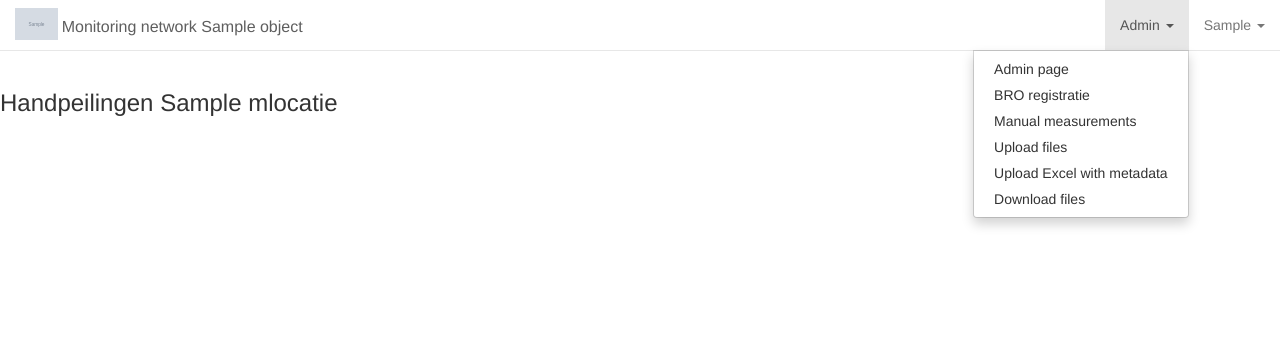
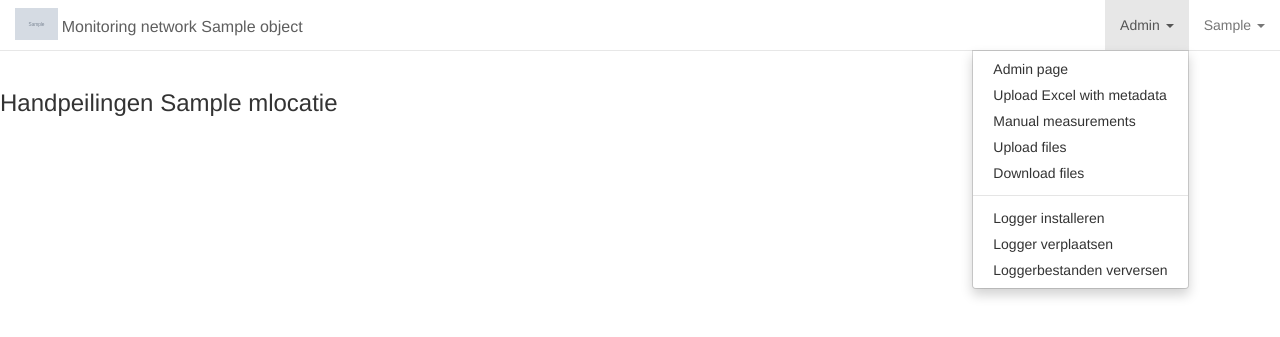
Before and after one commit to acaciawater/leiden, a Django app: template leiden/leiden/templates/meetnet/excel_datapoints.html in a window 1280 px wide, after a click on "Admin". Shown: the top 337 px of the page. Run offline with Django 4.2, Linux system fonts and the light colour scheme; a user stored in the database is signed in; tables that the repository leaves empty hold one stand-in row (values such as "Sample post"); the template is opened without the code that fills it: most values are stand-ins (such as "Sample title", 1, 10 or a date in 2020); grey boxes marked "Sample" are stand-in pictures; some libraries are stand-ins or nearby versions.

Commit message:
logger admin added to menu

```diff
--- a/leiden/leiden/settings.py
+++ b/leiden/leiden/settings.py
@@ -54,6 +54,7 @@ INSTALLED_APPS = (
     'acacia.data',
     'acacia.meetnet',
     'acacia.meetnet.bro',
+    'acacia.meetnet.sensor',
     'acacia.data.knmi',
     'acacia.ahn',
     'acacia',
--- a/leiden/leiden/templates/leiden/base.html
+++ b/leiden/leiden/templates/leiden/base.html
@@ -103,12 +103,20 @@ window.cookieconsent.initialise({
 		          <ul class="dropdown-menu">
 		        {% if user.is_staff %}
 		            <li><a href="{% block admin_url %}/admin/meetnet{% endblock admin_url %}">{% trans "Admin page" %}</a></li>
-		            <li><a href="{% url 'bro:gmw' %}"">{% trans "BRO registratie" %}</a></li>
+		            {% if object.bro %}
+		            <li><a href="{% url 'bro:defaults' object.bro.pk %}?next={% url 'bro:gmw'%}">{% trans "BRO registratie" %}</a></li>
+		            {% endif %}
+		            <li><a href="{% url 'meetnet:upload-metadata' %}">{% trans "Upload Excel with metadata" %}</a></li>
 		            <li><a href="/admin/meetnet/handpeilingen">{% trans "Manual measurements" %}</a></li>
 		            <li><a href="{% url 'meetnet:upload-files' object.id %}">{% trans "Upload files" %}</a></li>
-		            <li><a href="{% url 'meetnet:upload-metadata' %}">{% trans "Upload Excel with metadata" %}</a></li>
 			    {% endif %}
 		            <li><a href="#" data-toggle="modal" data-target="#downloadModal">{% trans "Download files" %}</a></li>
+		        {% if user.is_staff %}
+		            <li class="divider"></li>
+					<li><a href="{% url 'sensor:add' %}" title="Installeer een nieuwe datalogger">Logger installeren</a></li>
+					<li><a href="{% url 'sensor:move' %}" title="Verplaats een bestaande datalogger">Logger verplaatsen</a></li>
+					<li><a href="{% url 'sensor:refresh' %}" title="Loggerbestanden opnieuw downloaden van ftp site">Loggerbestanden verversen</a></li>
+			    {% endif %}
 		          </ul>
 		        </li>
 		        <li class="dropdown">
--- a/leiden/leiden/urls.py
+++ b/leiden/leiden/urls.py
@@ -32,7 +32,8 @@ urlpatterns = [
     url(r'^admin/', include(admin.site.urls)),
     url(r'^accounts/', include('registration.backends.hmac.urls')),
     url(r'^validation/', include('acacia.validation.urls',namespace='validation')),
-    url(r'^addwell/', AddWellView.as_view(), name='addwell'),
+#    url(r'^addwell/', AddWellView.as_view(), name='addwell'),
+    url(r'^sensor/', include('acacia.meetnet.sensor.urls',namespace='sensor')),
 ]
 
 urlpatterns += static(settings.MEDIA_URL, document_root=settings.MEDIA_ROOT)
```
